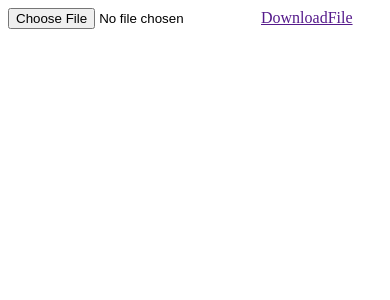
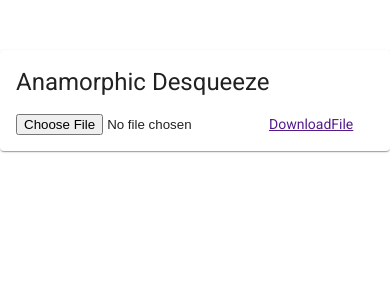
Before and after one commit to nikunjsingh93/anamorphic_desqueeze, an Angular app: page / in a window 390 px wide. Shown: the top 300 px of the page. Built offline with nearby package versions, Linux system fonts and the light colour scheme.

Commit message:
UI changes

```diff
--- a/angular.json
+++ b/angular.json
@@ -28,6 +28,7 @@
               "src/assets"
             ],
             "styles": [
+              "./node_modules/@angular/material/prebuilt-themes/indigo-pink.css",
               "src/styles.scss"
             ],
             "scripts": []
@@ -92,6 +93,7 @@
               "src/assets"
             ],
             "styles": [
+              "./node_modules/@angular/material/prebuilt-themes/indigo-pink.css",
               "src/styles.scss"
             ],
             "scripts": []
--- a/package.json
+++ b/package.json
@@ -12,10 +12,12 @@
   "private": true,
   "dependencies": {
     "@angular/animations": "~9.1.9",
+    "@angular/cdk": "^9.2.4",
     "@angular/common": "~9.1.9",
     "@angular/compiler": "~9.1.9",
     "@angular/core": "~9.1.9",
     "@angular/forms": "~9.1.9",
+    "@angular/material": "^9.2.4",
     "@angular/platform-browser": "~9.1.9",
     "@angular/platform-browser-dynamic": "~9.1.9",
     "@angular/router": "~9.1.9",
--- a/src/app/app.component.html
+++ b/src/app/app.component.html
@@ -1,6 +1,18 @@
-<input type="file" (change)="onImageChange($event)" accept="image/*">
+<div class="flex-wrap col-100">
+  <div class="col-60"></div>
+  <div class="col-40 padding-top-100">
+    <mat-card>
+      <h1>Anamorphic Desqueeze</h1>
 
 
-  <a [href]="fileUrl" download="converted.jpg">DownloadFile</a>
+      <input type="file" (change)="onImageChange($event)" accept="image/*">
 
-  <!-- <canvas id="canvas"></canvas> -->
+
+      <a [href]="fileUrl" download="converted.jpg">DownloadFile</a>
+
+
+
+    </mat-card>
+  </div>
+  <div class="col-60"></div>
+</div>
--- a/src/app/app.component.scss
+++ b/src/app/app.component.scss
@@ -0,0 +1,102 @@
+.col-60 {
+    width: 60%;
+}
+
+.col-100 {
+    width: 100%;
+}
+
+.col-40 {
+    width: 40%;
+}
+
+.col-20 {
+    width: 20%;
+}
+
+.flex-wrap {
+    display: flex;
+}
+
+.padding-top-100 {
+    padding-top: 100px;
+}
+
+mat-form-field {
+    width: 100%;
+}
+
+button {
+    width: 100%;
+}
+
+.padding-bottom-10 {
+    padding-bottom: 10px;
+}
+
+.fromBot {
+   padding-left: 10px;
+   background-color: #E4E4E8;
+    color: black;
+}
+
+.message {
+
+}
+
+.fromUser {
+    padding-left: 10px;
+   background-color: #2194FE;
+  color: white;
+
+}
+
+@media only screen and (max-width: 1200px) {
+    .col-40 {
+        width: 60%;
+    }
+
+    .col-60 {
+        width: 40%;
+    }
+
+  }
+
+  @media only screen and (max-width: 700px) {
+    .col-40 {
+        width: 80%;
+    }
+
+    .col-60 {
+        width: 20%;
+    }
+
+  }
+
+  @media only screen and (max-width: 500px) {
+    .col-40 {
+        width: 90%;
+    }
+
+    .col-60 {
+        width: 10%;
+    }
+
+  }
+
+
+  @media only screen and (max-width: 400px) {
+
+    .padding-top-100 {
+        padding-top: 50px;
+    }
+
+    .col-40 {
+        width: 100%;
+    }
+
+    .col-60 {
+        width: 0%;
+    }
+
+  }
--- a/src/index.html
+++ b/src/index.html
@@ -6,8 +6,10 @@
   <base href="/">
   <meta name="viewport" content="width=device-width, initial-scale=1">
   <link rel="icon" type="image/x-icon" href="favicon.ico">
+  <link href="https://fonts.googleapis.com/css?family=Roboto:300,400,500&display=swap" rel="stylesheet">
+  <link href="https://fonts.googleapis.com/icon?family=Material+Icons" rel="stylesheet">
 </head>
-<body>
+<body class="mat-typography">
   <app-root></app-root>
 </body>
 </html>
--- a/src/styles.scss
+++ b/src/styles.scss
@@ -1 +1,4 @@
 /* You can add global styles to this file, and also import other style files */
+
+html, body { height: 100%; }
+body { margin: 0; font-family: Roboto, "Helvetica Neue", sans-serif; }
```
Also changed, not shown: src/app/app.module.ts (+7 -1 lines), 1 other file (tests, documents, lock files or other folders).
